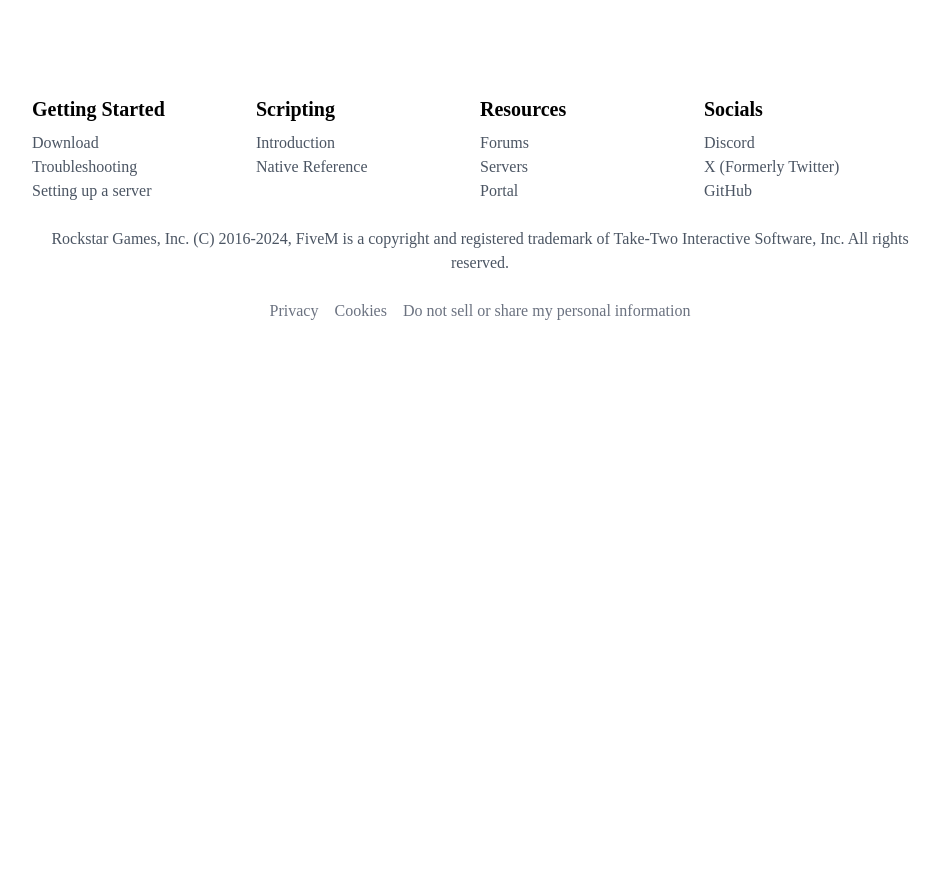
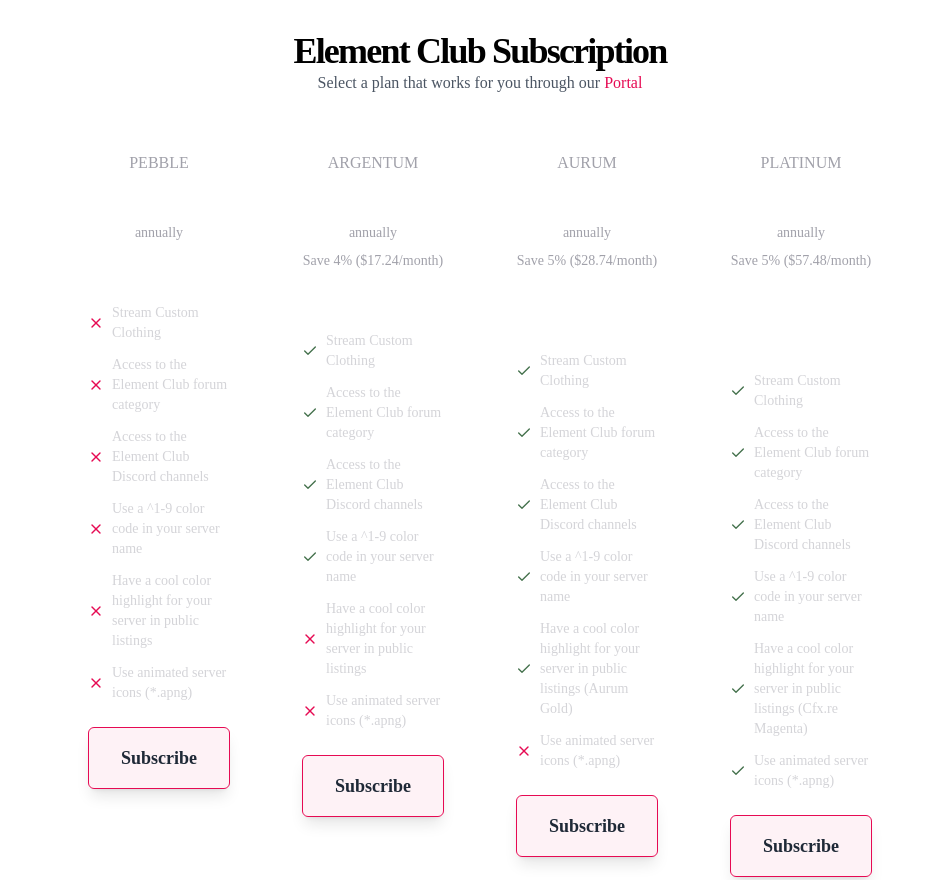
Before and after one commit to wxvedev/fivem.net, an Astro site: page /server-hosting in a window 1280 px wide. Shown: the part 720-1600 px from the top of the page, without its empty margins (160-1099 px from the left). Before the commit the page ends 1075 px from the top, so only its background shows below. Built offline with nearby package versions, Linux system fonts and the light colour scheme; Astro itself is replaced by a stand-in of ours.

Commit message:
init: subscriptions

```diff
--- /dev/null
+++ b/src/assets/icons/Check.astro
@@ -0,0 +1,22 @@
+---
+interface Props {
+  class?: string;
+}
+
+const { class: className } = Astro.props;
+---
+
+<svg
+  xmlns="http://www.w3.org/2000/svg"
+  width="24"
+  height="24"
+  viewBox="0 0 24 24"
+  fill="none"
+  stroke="currentColor"
+  stroke-width="2"
+  stroke-linecap="round"
+  stroke-linejoin="round"
+  class={className}
+>
+  <path d="M20 6 9 17l-5-5"></path>
+</svg>
--- /dev/null
+++ b/src/assets/icons/X.astro
@@ -0,0 +1,21 @@
+---
+interface Props {
+  class?: string;
+}
+
+const { class: className } = Astro.props;
+---
+
+<svg
+  xmlns="http://www.w3.org/2000/svg"
+  width="24"
+  height="24"
+  viewBox="0 0 24 24"
+  fill="none"
+  stroke="currentColor"
+  stroke-width="2"
+  stroke-linecap="round"
+  stroke-linejoin="round"
+  class={className}
+  ><path d="M18 6 6 18"></path><path d="m6 6 12 12"></path></svg
+>
--- /dev/null
+++ b/src/components/global/Feature.astro
@@ -0,0 +1,20 @@
+---
+import XIcon from '@/assets/icons/X.astro';
+import CheckIcon from '@/assets/icons/Check.astro';
+
+interface Props {
+  enabled: boolean;
+  text: number | string;
+}
+
+const { enabled, text } = Astro.props;
+---
+
+<div class="flex items-center gap-2">
+  {enabled ? (
+    <CheckIcon class="w-4 h-4 text-green shrink-0" />
+  ) : (
+    <XIcon class="w-4 h-4 text-red shrink-0" />
+  )}
+  <span class="text-sm text-zinc-300">{text}</span>
+</div>
--- /dev/null
+++ b/src/components/server-hosting/Subscriptions.astro
@@ -0,0 +1,146 @@
+---
+import Feature from "../global/Feature.astro";
+import Link from "../global/Link.astro";
+
+const tiers = [
+  {
+    name: "PEBBLE",
+    price: 0,
+    monthlyPrice: 0,
+    slots: "Up to 48",
+    features: {
+      streamCustomClothing: false,
+      elementClubForum: false,
+      elementClubDiscord: false,
+      colorCode: false,
+      highlight: false,
+      animatedIcons: false,
+    },
+  },
+  {
+    name: "ARGENTUM",
+    price: 206.91,
+    monthlyPrice: 17.24,
+    slots: "Up to 64",
+    saveAmount: 4,
+    features: {
+      streamCustomClothing: true,
+      elementClubForum: true,
+      elementClubDiscord: true,
+      colorCode: true,
+      highlight: false,
+      animatedIcons: false,
+    },
+  },
+  {
+    name: "AURUM",
+    price: 344.85,
+    monthlyPrice: 28.74,
+    slots: "Up to 128, 64 with Legacy Onesync",
+    saveAmount: 5,
+    features: {
+      streamCustomClothing: true,
+      elementClubForum: true,
+      elementClubDiscord: true,
+      colorCode: true,
+      highlight: "Aurum Gold",
+      animatedIcons: false,
+    },
+  },
+  {
+    name: "PLATINUM",
+    price: 689.7,
+    monthlyPrice: 57.48,
+    slots: "Up to 2048 (1024 for RedM), 128 with Legacy Onesync",
+    saveAmount: 5,
+    features: {
+      streamCustomClothing: true,
+      elementClubForum: true,
+      elementClubDiscord: true,
+      colorCode: true,
+      highlight: "Cfx.re Magenta",
+      animatedIcons: true,
+    },
+  },
+];
+---
+
+<main class="enter" style="animation-delay: .15s;">
+  <header class="text-center">
+    <h1 class="text-4xl font-semibold tracking-tighter">
+      Element Club Subscription
+    </h1>
+    <h4 class="text-gray-600 dark:text-gray-400">
+      Select a plan that works for you through our <a
+        class="text-red font-medium"
+        href="https://portal.cfx.re/">Portal</a
+      >
+    </h4>
+  </header>
+  <div class="min-h-screen text-white p-8">
+    <div class="max-w-7xl mx-auto space-y-8">
+      <div class="grid grid-cols-1 md:grid-cols-2 lg:grid-cols-4 gap-6">
+        {
+          tiers.map((tier) => (
+            <div class="rounded-md p-6 space-y-6">
+              <div class="space-y-2">
+                <h3 class="text-center text-zinc-400">{tier.name}</h3>
+                <div class="text-center">
+                  <span class="text-4xl font-bold">${tier.price}</span>
+                  <span class="text-zinc-400 text-sm block">annually</span>
+                </div>
+                {tier.saveAmount && (
+                  <div class="text-center text-sm text-zinc-400">
+                    Save {tier.saveAmount}% (${tier.monthlyPrice}/month)
+                  </div>
+                )}
+              </div>
+
+              <div class="space-y-4">
+                <div class="text-sm">{tier.slots}</div>
+                <div class="space-y-3">
+                  <Feature
+                    enabled={tier.features.streamCustomClothing}
+                    text="Stream Custom Clothing"
+                  />
+                  <Feature
+                    enabled={tier.features.elementClubForum}
+                    text="Access to the Element Club forum category"
+                  />
+                  <Feature
+                    enabled={tier.features.elementClubDiscord}
+                    text="Access to the Element Club Discord channels"
+                  />
+                  <Feature
+                    enabled={tier.features.colorCode}
+                    text="Use a ^1-9 color code in your server name"
+                  />
+                  <Feature
+                    enabled={!!tier.features.highlight}
+                    text={
+                      tier.features.highlight
+                        ? `Have a cool color highlight for your server in public listings (${tier.features.highlight})`
+                        : "Have a cool color highlight for your server in public listings"
+                    }
+                  />
+                  <Feature
+                    enabled={tier.features.animatedIcons}
+                    text="Use animated server icons (*.apng)"
+                  />
+                </div>
+              </div>
+
+              <Link
+                class="block py-4 px-6 md:px-8 text-sm md:text-lg w-full text-center"
+                text="Subscribe"
+                target="new"
+                color="red"
+                url="https://portal.cfx.re/subscriptions"
+              />
+            </div>
+          ))
+        }
+      </div>
+    </div>
+  </div>
+</main>
--- a/src/layouts/Layout.astro
+++ b/src/layouts/Layout.astro
@@ -50,4 +50,20 @@
   #menu-toggle {
     z-index: 50;
   }
+
+  /* width */
+  ::-webkit-scrollbar {
+    width: 5px;
+  }
+
+  /* Track */
+  ::-webkit-scrollbar-track {
+    border-radius: 10px;
+  }
+
+  /* Handle */
+  ::-webkit-scrollbar-thumb {
+    background: rgb(117, 116, 116);
+    border-radius: 10px;
+  }
 </style>
--- a/src/pages/server-hosting.astro
+++ b/src/pages/server-hosting.astro
@@ -1,6 +1,7 @@
 ---
 import Features from "@/components/server-hosting/Features.astro";
 import Hero from "@/components/server-hosting/Hero.astro";
+import Subscriptions from "@/components/server-hosting/Subscriptions.astro";
 import Layout from "@/layouts/Layout.astro";
 
 const SEO = {
@@ -14,5 +15,6 @@
   <main class="space-y-16">
     <Hero />
     <Features />
+    <Subscriptions />
   </main>
 </Layout>
--- a/tailwind.config.mjs
+++ b/tailwind.config.mjs
@@ -17,8 +17,10 @@
         yellow: "#a2ba0b",
         lua: "#000080",
         csharp: "#68217A",
-        javascript: "#F7DF1E"
-
+        javascript: "#F7DF1E",
+        argentum: "rgba(131, 131, 131, 0.25)",
+        aurum: "rgba(255, 217, 0, 0.25)",
+        platinum: "#e60a53",
       },
     },
   },
```
